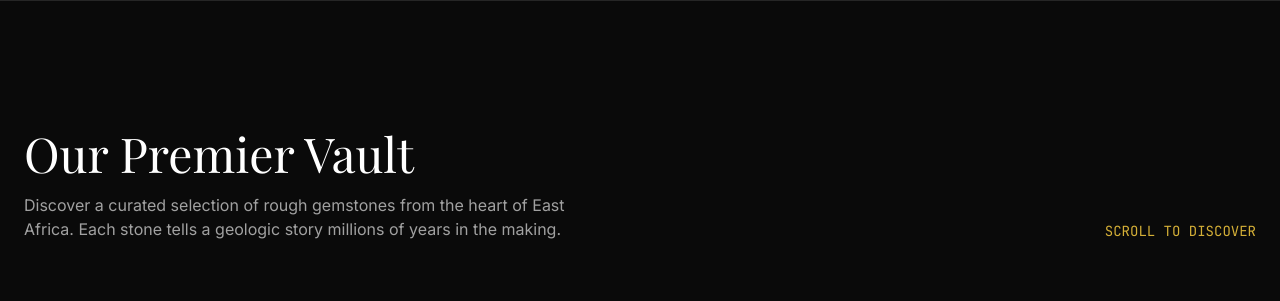
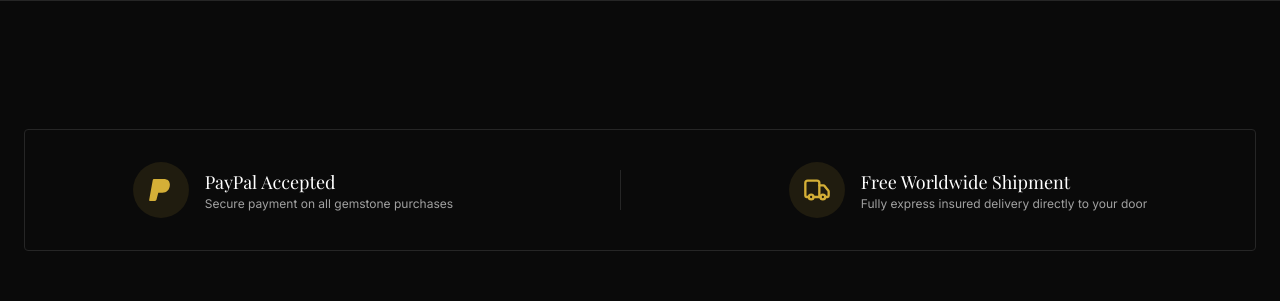
Before and after one commit to chapsian/gem-dealer-prestige-gems, a React (Vite) app: page / in a window 1280 px wide. Shown: the part 940-1241 px from the top of the page. Built offline with nearby package versions, Linux system fonts and the light colour scheme; a web font is replaced by a local one.

Commit message:
feat: add trust badges and update branding
- Add PayPal and global shipping trust badges to the collection section.
- Update project header image and remove unused favicon.
- Remove redundant Vercel configuration.

```diff
--- a/index.html
+++ b/index.html
@@ -3,7 +3,6 @@
   <head>
     <meta charset="UTF-8" />
     <meta name="viewport" content="width=device-width, initial-scale=1.0" />
-    <link rel="icon" href="/favicon.ico">
     <title>Gem dealers in Kenya –whatsapp: +254720646916</title>
     <!-- Google tag (gtag.js) -->
     <script async src="https://www.googletagmanager.com/gtag/js?id=AW-10804744932"></script>
--- a/src/App.tsx
+++ b/src/App.tsx
@@ -4,7 +4,7 @@
  */
 
 import { motion, AnimatePresence } from "motion/react";
-import { Mail, Phone, MessageCircle, MapPin, ArrowRight, Instagram, Facebook, Gem, Loader2 } from "lucide-react";
+import { Mail, Phone, MessageCircle, MapPin, ArrowRight, Instagram, Facebook, Gem, Loader2, Truck } from "lucide-react";
 import { useState, useEffect } from "react";
 
 const GEMSTONES = [
@@ -191,6 +191,33 @@ export default function App() {
           {/* Collection Grid */}
           <section id="collection" className="bg-neutral-950 py-32">
             <div className="mx-auto max-w-7xl px-6">
+              {/* Trust Badges Bar */}
+              <div className="mb-16 flex flex-col gap-6 rounded-sm border border-neutral-800 bg-neutral-900/10 p-6 md:flex-row md:items-center md:justify-around md:gap-4 md:p-8 backdrop-blur-sm">
+                <div className="flex items-center gap-4">
+                  <div className="flex h-14 w-14 shrink-0 items-center justify-center rounded-full bg-gold/10 text-gold">
+                    <svg className="h-7 w-7 fill-current" viewBox="0 0 24 24" xmlns="http://www.w3.org/2000/svg" aria-label="PayPal logo">
+                      <path d="M7.076 21.337H2.47a.641.641 0 0 1-.633-.74L4.944 3.336a1.025 1.025 0 0 1 1.012-.86H14.17c3.606 0 5.483 1.768 5.44 5.11-.06 4.301-2.73 6.784-6.425 6.784H9.682l-1.636 6.136a.636.636 0 0 1-.62c.002 0-.35.831-.35.831zm10.263-13.363c-.006-.5-.145-.964-.411-1.365a2.636 2.636 0 0 0-1.226-1.048c-.612-.224-1.425-.297-2.394-.297H8.845a.64.64 0 0 0-.632.535L5.706 21.6a.4.4 0 0 0 .393.46h3.45a.64.64 0 0 0 .618-.474l1.1-4.126.04-.153a.64.64 0 0 1 .618-.475h1.22c3.155 0 5.602-1.282 6.135-5.074.205-1.446.062-2.7-.941-3.725z"/>
+                    </svg>
+                  </div>
+                  <div>
+                    <h4 className="font-serif text-lg font-light text-white">PayPal Accepted</h4>
+                    <p className="text-xs text-neutral-400">Secure payment on all gemstone purchases</p>
+                  </div>
+                </div>
+
+                <div className="hidden h-10 w-[1px] bg-neutral-800 md:block" />
+
+                <div className="flex items-center gap-4">
+                  <div className="flex h-14 w-14 shrink-0 items-center justify-center rounded-full bg-gold/10 text-gold">
+                    <Truck className="h-7 w-7" />
+                  </div>
+                  <div>
+                    <h4 className="font-serif text-lg font-light text-white">Free Worldwide Shipment</h4>
+                    <p className="text-xs text-neutral-400">Fully express insured delivery directly to your door</p>
+                  </div>
+                </div>
+              </div>
+
               <div className="mb-20 flex flex-col items-end justify-between gap-6 md:flex-row">
                 <div className="max-w-xl">
                   <h2 className="mb-4 font-serif text-4xl font-light text-white sm:text-5xl">Our Premier Vault</h2>
```
Also changed, not shown: vercel.json (deleted), 1 other file (tests, documents, lock files or other folders).
